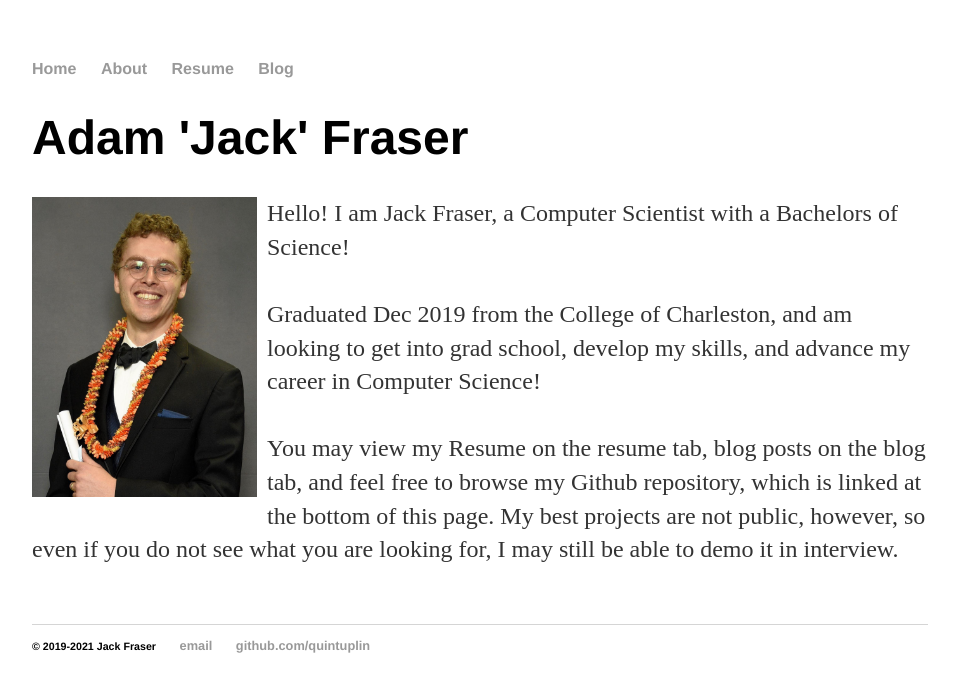
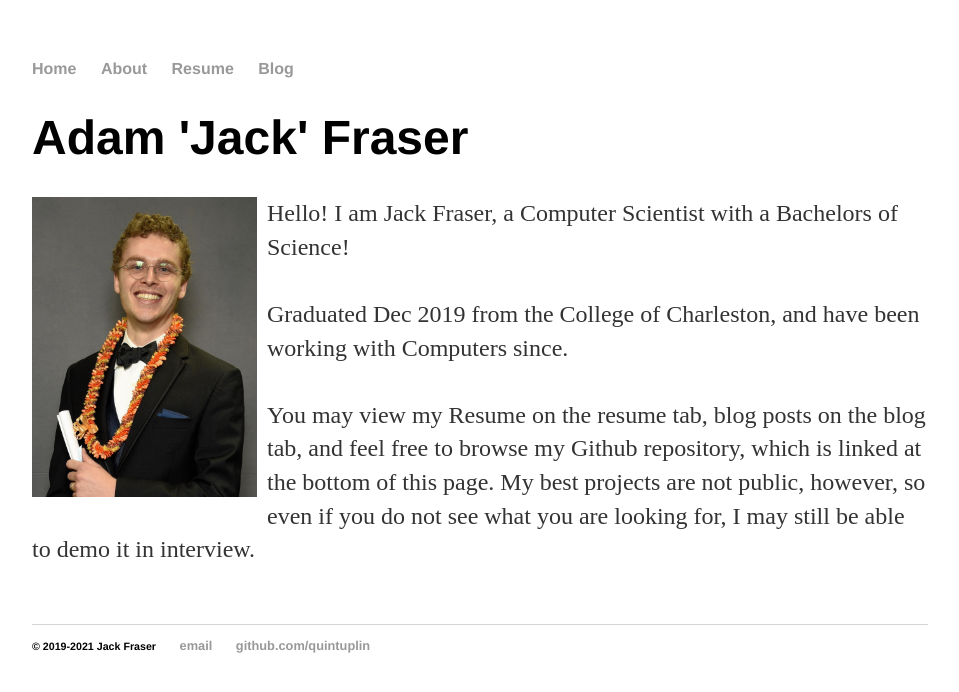
Before and after one commit to Quintuplin/quintuplin.github.io, a Jekyll site: the page built from index.html, in a window 1280 px wide. Shown: the top 692 px of the page, without its empty margins (160-1119 px from the left). Built offline with Jekyll 4.4.1, drawn with Linux system fonts in a browser that asks for light colours.

Commit message:
genericized catchline

```diff
--- a/index.html
+++ b/index.html
@@ -9,7 +9,7 @@ title: Jack Fraser
 	    Hello! I am Jack Fraser, a Computer Scientist with a Bachelors of Science!
 	    <br>
 	    <br>
-	    Graduated Dec 2019 from the College of Charleston, and am looking to get into grad school, develop my skills, and advance my career in Computer Science!
+	    Graduated Dec 2019 from the College of Charleston, and have been working with Computers since.
 	    <br>
 	    <br>
 	    You may view my Resume on the resume tab, blog posts on the blog tab, and feel free to browse my Github repository, which is linked at the bottom of this page. My best projects are not public, however, so even if you do not see what you are looking for, I may still be able to demo it in interview.
```
